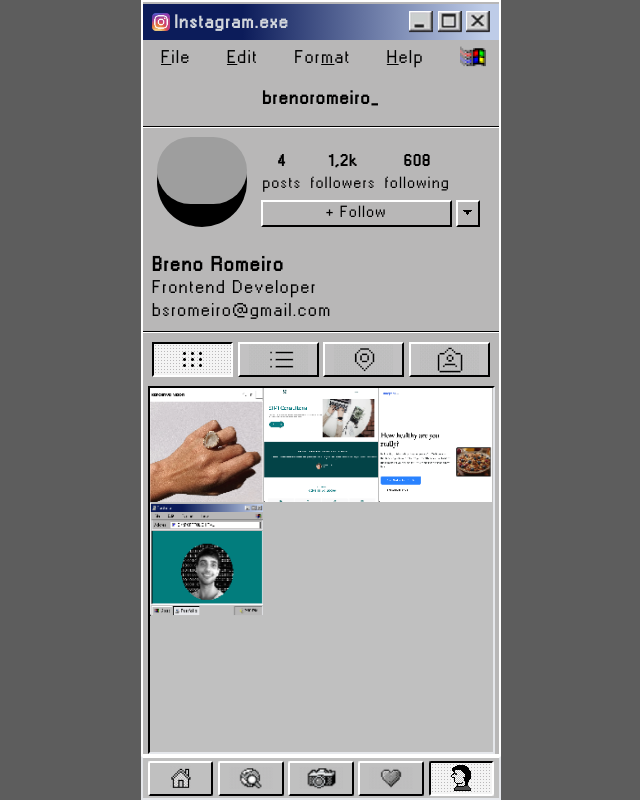
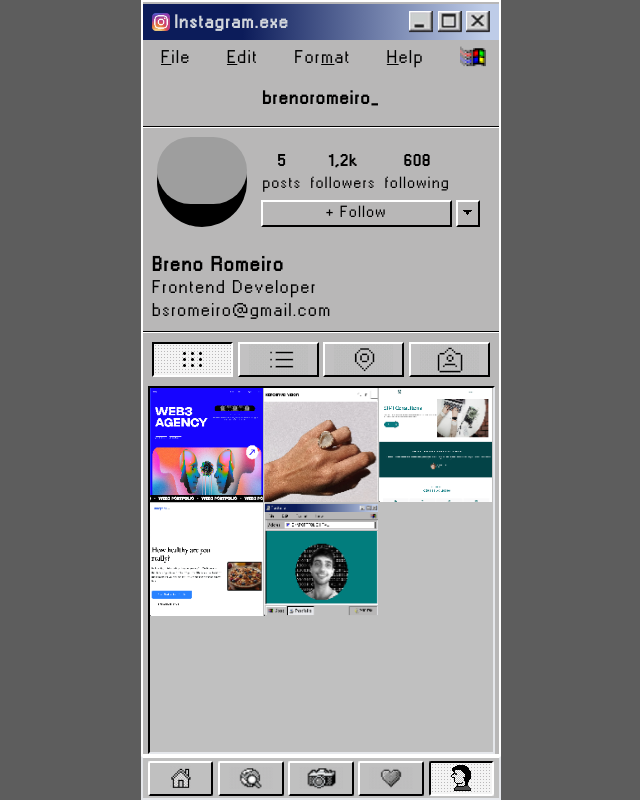
Before and after one commit to obrenoco/instagram-95, a website: page index.html in a window 1280 px wide. Shown: the whole page, without its empty margins (319-959 px from the left). Drawn offline with nearby package versions, Linux system fonts and the light colour scheme; files that its build step writes are made by us from their sources; grey boxes are pictures that could not be loaded.

Commit message:
fix export + add project

```diff
--- a/index.html
+++ b/index.html
@@ -85,7 +85,7 @@
                 class="flex justify-center items-center [&>*]:flex [&>*]:flex-col [&>*]:items-center gap-2"
               >
                 <div>
-                  <b>4</b>
+                  <b>5</b>
                   <p>posts</p>
                 </div>
                 <div>
@@ -153,6 +153,11 @@
         class="grid grid-cols-3 gap-[1px] bg-gray-light overflow-auto overflow-x-hidden h-full border-l-black border-t-black border-2 mx-1 grid-rows-[min-content] [&>*>a>img]:h-full [&>*>a>img]:w-full"
       >
         <div class="bg-black h-fit aspect-square w-full">
+          <a href="https://web3-portfolio-ruddy.vercel.app/" target="_blank">
+            <img src="./assets/images/portfolio-web3.png" alt="" />
+          </a>
+        </div>
+        <div class="bg-black h-fit aspect-square w-full">
           <a href="https://karolinvanloon.com/" target="_blank">
             <img src="./assets/images/portfolio-kvl.png" alt="" />
           </a>
--- a/package.json
+++ b/package.json
@@ -4,7 +4,7 @@
   "description": "Vanilla GSAP Tailwind boilerplate.",
   "main": "index.js",
   "scripts": {
-    "start": "tailwindcss -i ./src/input.css -o ./dist/output.css --watch",
+    "start": "tailwindcss -i ./src/input.css -o ./src/output.css --watch",
     "test": "echo \"Error: no test specified\" && exit 1"
   },
   "author": "",
--- a/style.css
+++ b/style.css
@@ -1,4 +1,5 @@
 @import "./src/input.css";
+@import "./src/output.css";
 
 @font-face {
   font-family: windowsRegular;
```
Also changed, not shown: assets/images/portfolio-web3.png (added), src/output.css (added).
